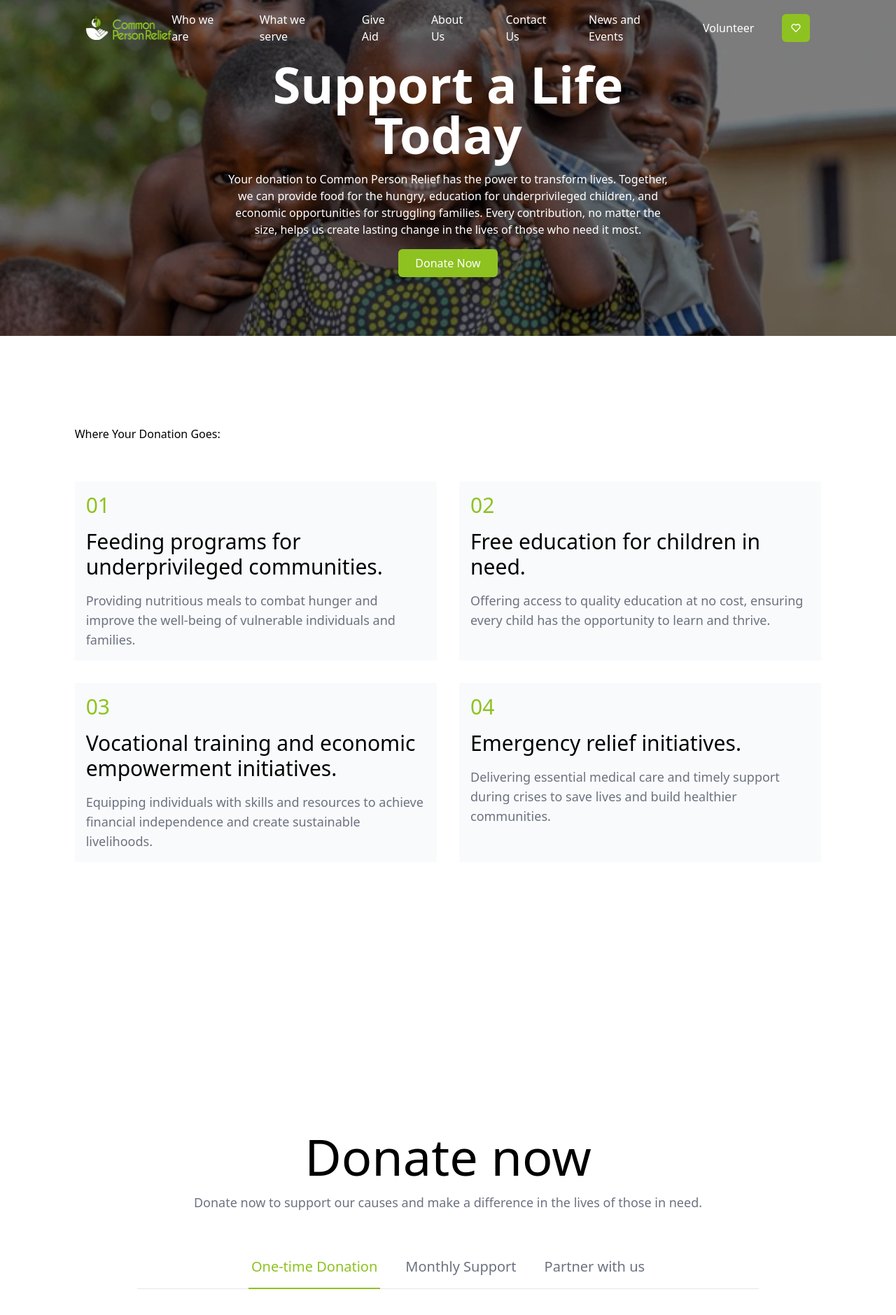
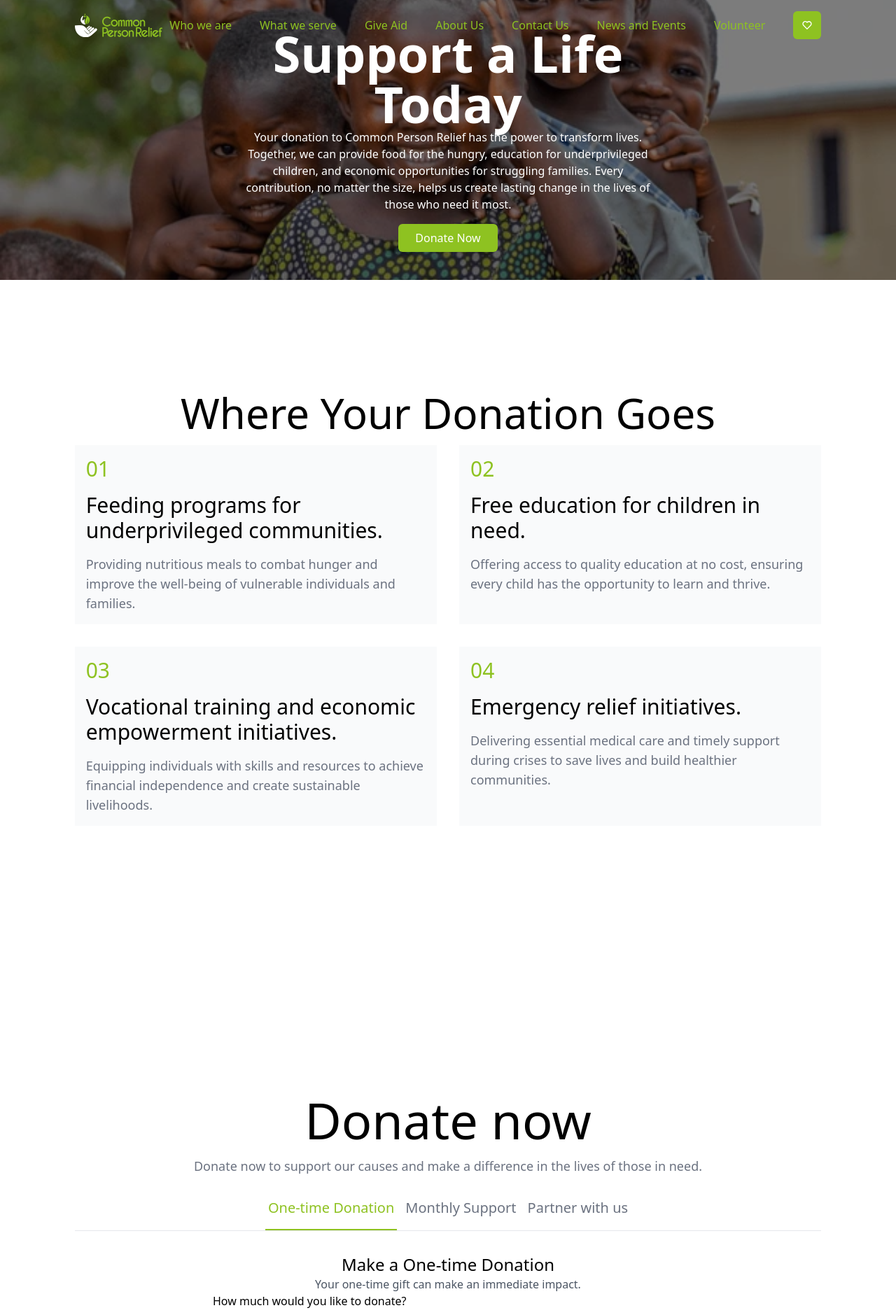
Before and after one commit to SirhmVFX/commonpersonrelief, a Next.js app: page /donate in a window 1280 px wide. Shown: the top 1879 px of the page at 70% size. Built offline with nearby package versions, Linux system fonts and the light colour scheme.

Commit message:
finished landing page

```diff
--- a/src/app/donate/page.tsx
+++ b/src/app/donate/page.tsx
@@ -9,7 +9,7 @@ export default function Donate() {
   const [activeTab, setActiveTab] = useState("onetime");
   return (
     <div>
-      <div className="w-full h-[60vh]">
+      <div className="w-full h-[50vh]">
         <div className="w-full h-full relative">
           <Image
             src="/images/hero2.png"
@@ -19,11 +19,11 @@ export default function Donate() {
             className="w-full h-full object-cover"
           />
           <div className="absolute top-0 left-0 right-0 bottom-0 bg-black opacity-50"></div>
-          <div className="absolute top-20 md:top-1/2 md:left-1/2 transform md:-translate-x-1/2 md:-translate-y-1/2 text-white text-center">
-            <h1 className="md:text-7xl text-3xl font-bold mb-4">
+          <div className="absolute top-32 left-10 botton-10 right-10 md:top-1/2 md:left-1/2 transform md:-translate-x-1/2 md:-translate-y-1/2 text-white text-center">
+            <h1 className="md:text-7xl text-3xl font-bold ">
               Support a Life Today
             </h1>
-            <p className="mb-4">
+            <p className="mb-4 text-xs md:text-base">
               Your donation to Common Person Relief has the power to transform
               lives. Together, we can provide food for the hungry, education for
               underprivileged children, and economic opportunities for
@@ -36,9 +36,9 @@ export default function Donate() {
           </div>
         </div>
       </div>
-      <div className="w-5/6 mx-auto py-16 md:py-32 flex flex-col gap-4">
-        <h1>Where Your Donation Goes:</h1>
-        <div className="grid md:grid-cols-2 gap-8 pt-10">
+      <div className="w-5/6 mx-auto md:py-32 flex flex-col gap-4 mt-8">
+        <h1 className="text-2xl md:text-5xl lg:text-6xl font-medium text-center">Where Your Donation Goes</h1>
+        <div className="grid md:grid-cols-2 gap-8 ">
           <div className="flex flex-col gap-4 p-4 bg-gray-50">
             <h1 className="text-2xl md:text-3xl text-primarycolor font-medium">
               01
@@ -92,22 +92,22 @@ export default function Donate() {
         </div>
       </div>
 
-      <div className="w-5/6 mx-auto py-16 md:py-32 flex flex-col gap-4">
-        <div className="w-5/6 mx-auto py-16 md:py-32 flex flex-col gap-4">
+      <div className="w-5/6 mx-auto md:py-32 flex flex-col gap-4">
+        <div className=" py-16 md:py-32 flex flex-col gap-4">
           <div className="flex flex-col items-center gap-4">
             <h1 className="text-3xl md:text-5xl lg:text-7xl font-medium">
               Donate now
             </h1>
-            <p className="text-gray-500 text-base md:text-lg">
+            <p className="text-gray-500 text-center text-base md:text-lg">
               Donate now to support our causes and make a difference in the
               lives of those in need.
             </p>
           </div>
 
-          <div className="mt-8">
+          <div className="">
             <div className="border-b border-gray-200">
               <nav
-                className="-mb-px flex justify-center space-x-8"
+                className="flex gap-2 justify-center"
                 aria-label="Tabs"
               >
                 <button
@@ -116,7 +116,7 @@ export default function Donate() {
                     activeTab === "onetime"
                       ? "border-primarycolor text-primarycolor"
                       : "border-transparent text-gray-500 hover:border-gray-300 hover:text-gray-700"
-                  } whitespace-nowrap border-b-2 py-4 px-1 text-xl font-medium `}
+                  } whitespace-nowrap border-b-2 text-xs py-4 px-1 md:text-xl font-medium `}
                 >
                   One-time Donation
                 </button>
@@ -126,7 +126,7 @@ export default function Donate() {
                     activeTab === "monthly"
                       ? "border-primarycolor text-primarycolor"
                       : "border-transparent text-gray-500 hover:border-gray-300 hover:text-gray-700"
-                  } whitespace-nowrap border-b-2 py-4 px-1 text-xl font-medium`}
+                  } whitespace-nowrap border-b-2 text-xs py-4 px-1 md:text-xl font-medium`}
                 >
                   Monthly Support
                 </button>
@@ -136,7 +136,7 @@ export default function Donate() {
                     activeTab === "corporate"
                       ? "border-primarycolor text-primarycolor"
                       : "border-transparent text-gray-500 hover:border-gray-300 hover:text-gray-700"
-                  } whitespace-nowrap border-b-2 py-4 px-1 text-xl font-medium`}
+                  } whitespace-nowrap border-b-2 text-xs py-4 px-1 md:text-xl font-medium`}
                 >
                   Partner with us
                 </button>
@@ -331,8 +331,8 @@ export default function Donate() {
                     </p>
                   </div>
 
-                  <div className="flex gap-4 py-10">
-                    <div className="w-2/3 mt-8">
+                  <div className="md:flex gap-4 py-10">
+                    <div className="md:w-2/3 mt-8">
                       <form className="max-w-2xl mx-auto flex flex-col gap-6">
                         <div className="flex flex-col gap-4">
                           <label htmlFor="corp-name">Full Name</label>
@@ -392,7 +392,7 @@ export default function Donate() {
                         </p>
                       </form>
                     </div>
-                    <div className=" flex flex-col gap-4 w-1/3">
+                    <div className=" flex flex-col gap-4 md:w-1/3 pt-4">
                       <div className="flex items-start gap-4 p-3 md:p-4 border border-gray-200">
                         <div className="bg-primarycolor/10 rounded-full p-3 md:p-4 flex-shrink-0">
                           <BiBrush className="text-primarycolor text-xl md:text-2xl" />
--- a/src/app/globals.css
+++ b/src/app/globals.css
@@ -15,6 +15,8 @@
   position: relative;
 }
 
+
+
 .calltoaction {
   background-image: url("/images/cta.png");
   background-size: cover;
@@ -22,6 +24,16 @@
   height: 600px;
   width: 100%;
   position: relative;
+}
+
+@media (max-width: 768px) {
+  .herosection {
+    height: 640px;
+  }
+
+  .calltoaction {
+    height: 540px;
+  }
 }
 
 .calltoaction::before {
--- a/src/app/who-we-are/mission-vision/page.tsx
+++ b/src/app/who-we-are/mission-vision/page.tsx
@@ -25,8 +25,8 @@ export default function MissionVision() {
   ];
   return (
     <div>
-      <div className="w-5/6 mx-auto py-10 md:py-20 flex flex-col md:flex-row gap-10">
-        <div className="w-full md:w-1/2">
+      <div className="w-5/6 mx-auto py-10 md:py-20 flex flex-col md:flex-row md:gap-10">
+        <div className="w-full pt-10 md:pt-0 md:w-1/2">
           <h1 className="text-3xl md:text-5xl lg:text-6xl font-medium py-6 md:py-10 border-b border-gray-200">
             Our Vision
           </h1>
--- a/src/app/who-we-are/oppourtunities/page.tsx
+++ b/src/app/who-we-are/oppourtunities/page.tsx
@@ -5,7 +5,7 @@ import { CgMail } from "react-icons/cg";
 export default function Oppourtunities() {
   return (
     <div>
-      <div className="w-5/6 mx-auto py-16 md:py-32 flex flex-col items-center gap-4">
+      <div className="w-5/6 mx-auto pt-20 md:py-32 flex flex-col items-center gap-4">
         <h1 className="text-3xl md:text-5xl lg:text-7xl font-medium">
           Join the visionary team
         </h1>
@@ -25,7 +25,7 @@ export default function Oppourtunities() {
         </div>
       </div>
 
-      <div className="w-5/6 mx-auto py-16 md:py-32 flex flex-col md:flex-row items-center gap-10">
+      <div className="w-5/6 mx-auto  md:py-32 flex flex-col md:flex-row items-center gap-10">
         <div className="w-full md:w-1/2">
           <Image
             src="/images/op.jpeg"
--- a/src/components/Footer.tsx
+++ b/src/components/Footer.tsx
@@ -9,10 +9,10 @@ import { CiLocationOn, CiMail, CiPhone } from "react-icons/ci";
 
 function Footer() {
   return (
-    <div className="p-6 sm:py-12 lg:p-24 bg-[#016635]">
-      <div className="w-5/6 mx-auto">
+    <div className="p-6 lg:p-24 bg-[#016635]">
+      <div className="md:w-5/6 mx-auto">
         <div className="flex flex-col sm:flex-row justify-between items-center border-b border-white pb-6 sm:pb-10 gap-6 sm:gap-0">
-          <h1 className="text-white text-xl sm:text-2xl lg:text-4xl text-center sm:text-left break-all">
+          <h1 className="text-white  sm:text-2xl lg:text-4xl text-center sm:text-left break-all">
             info@commonpersonrelief.com
           </h1>
           <div className="flex gap-4 flex-wrap justify-center">
--- a/src/components/Header.tsx
+++ b/src/components/Header.tsx
@@ -57,11 +57,11 @@ function Header() {
           showGiveDropdown ||
           isMobileMenuOpen ||
           isScrolled
-            ? "bg-black/30 backdrop-blur-md"
+            ? "bg-black/70 backdrop-blur-md"
             : "bg-transparent"
         }`}
       >
-        <div className="mx-auto w-5/6 flex justify-between items-center p-4">
+        <div className="mx-auto w-5/6 flex justify-between items-center py-4">
           <Link href="/" className="w-[125px]">
             <Image
               src="/images/logo.png"
@@ -76,7 +76,7 @@ function Header() {
           <div className="hidden lg:flex gap-10 items-center">
             <div>
               <Link
-                className="text-white hover:text-primarycolor flex items-center"
+                className="text-primarycolor hover:text-primarycolor flex items-center"
                 href="/"
                 onMouseEnter={() => {
                   setShowWhoDropdown(true);
@@ -89,7 +89,7 @@ function Header() {
             </div>
             <div>
               <Link
-                className="text-white hover:text-primarycolor flex items-center"
+                className="text-primarycolor hover:text-primarycolor flex items-center"
                 href="/what-we-serve"
                 onMouseEnter={() => {
                   setShowWhoDropdown(false);
@@ -101,7 +101,7 @@ function Header() {
               </Link>
             </div>
             <Link
-              className="text-white hover:text-primarycolor "
+              className="text-primarycolor hover:text-primarycolor "
               href="/"
               onMouseEnter={() => {
                 setShowWhoDropdown(false);
@@ -111,16 +111,16 @@ function Header() {
             >
               Give Aid
             </Link>
-            <Link className="text-white hover:text-primarycolor " href="/about">
+            <Link className="text-primarycolor hover:text-primarycolor " href="/about">
               About Us
             </Link>
-            <Link className="text-white hover:text-primarycolor " href="/contact">
+            <Link className="text-primarycolor hover:text-primarycolor " href="/contact">
               Contact Us
             </Link>
-            <Link className="text-white hover:text-primarycolor " href="/who-we-are/stories">
+            <Link className="text-primarycolor hover:text-primarycolor " href="/who-we-are/stories">
               News and Events
             </Link>
-            <Link className="text-white hover:text-primarycolor " href="/volunteer">
+            <Link className="text-primarycolor hover:text-primarycolor " href="/volunteer">
               Volunteer
             </Link>
             <Link href="/donate" className="bg-primarycolor text-white p-3 rounded-md">
@@ -130,7 +130,7 @@ function Header() {
 
           {/* Mobile Menu Button */}
           <button
-            className="lg:hidden text-white text-2xl"
+            className="lg:hidden text-primarycolor text-2xl"
             onClick={() => setIsMobileMenuOpen(!isMobileMenuOpen)}
           >
             {isMobileMenuOpen ? <CgClose /> : <BiMenu />}
```
Also changed, not shown: src/app/page.tsx (+4 -3 lines), src/app/who-we-are/initiatives/page.tsx (+4 -4 lines), src/components/Herosection.tsx (+4 -4 lines).
